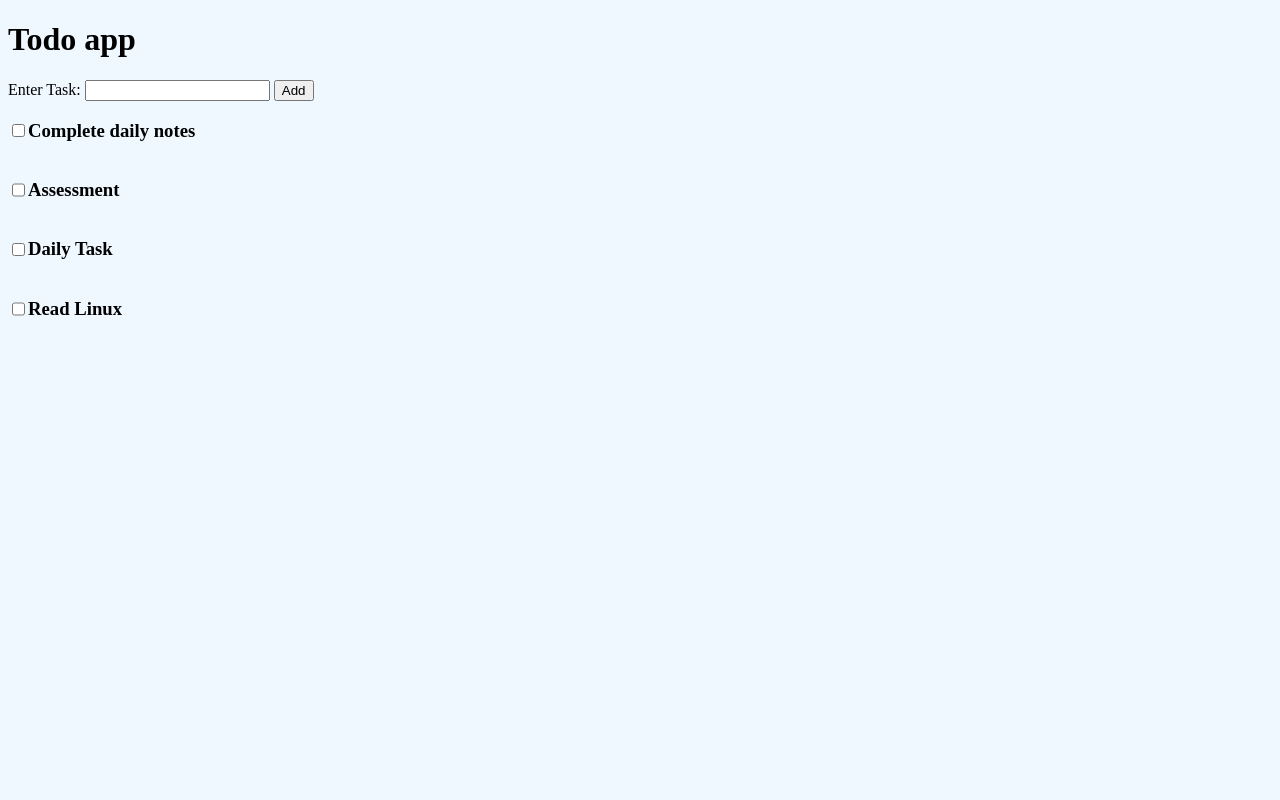
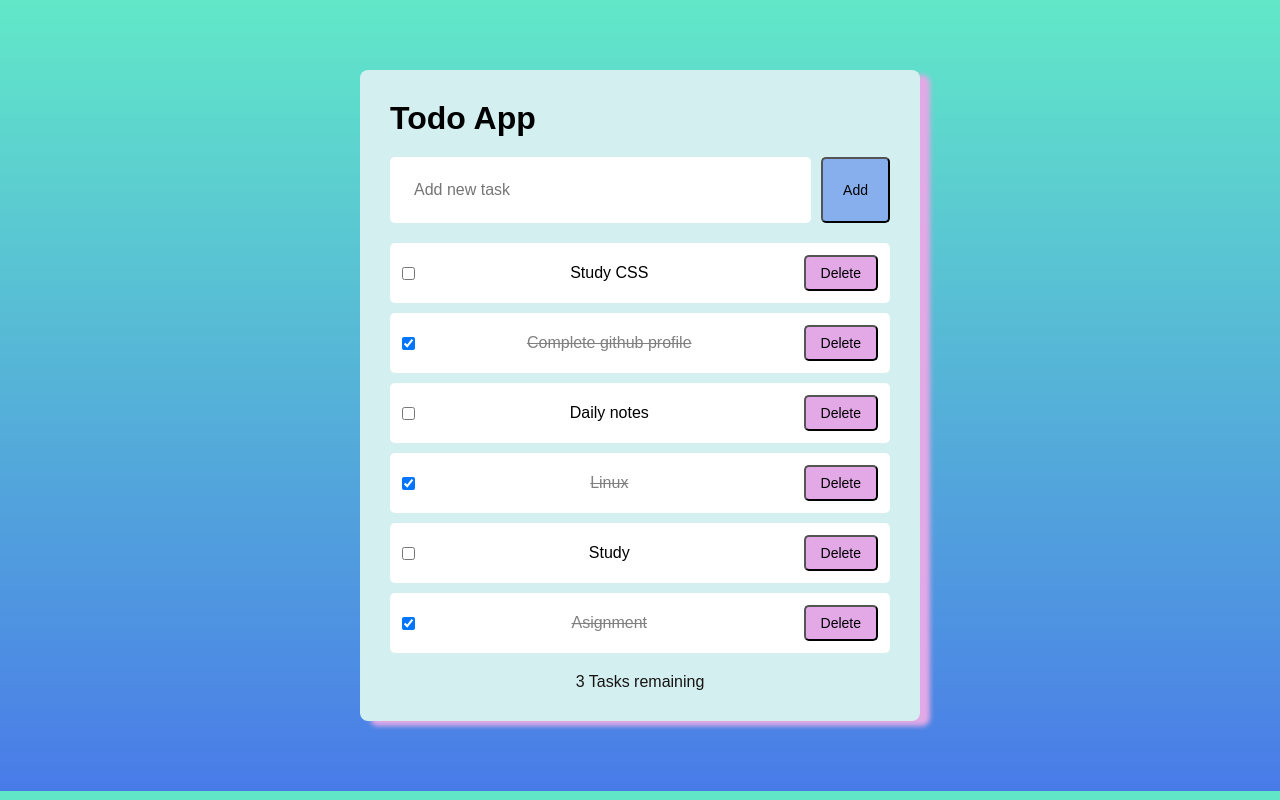
Before and after one commit to Rakshithabanapur/Todo, a plain HTML site: page index.html in a window 1280 px wide. Drawn offline with Linux system fonts and the light colour scheme.

Commit message:
added delete button

```diff
--- a/index.html
+++ b/index.html
@@ -2,36 +2,73 @@
 <html lang="en">
 <head>
     <meta charset="UTF-8">
-    <title>Todo app</title>
+    <title>Todo App</title>
     <link rel="stylesheet" href="style.css">
 </head>
 <body>
-    <h1>Todo app</h1>
-    <form onsubmit="addTodo(event)">
-    <label for="task">Enter Task:</label>
-    <input type="textbox" required>
-    <button type="button" onclick="showalert()">Add</button>
-    </form>
-<div class="list">
+    <div class="wrapper">
+        <h1>Todo App</h1>
+
+        <div class="task-input">
+            <input type="text" id="todoInput" placeholder="Add new task">
+            <button onclick="addTodo()">Add</button>
+        </div>
+
+        <div class="todo-item">
             <input type="checkbox">
-    <h3>Complete daily notes</h3>
+            <span>Study CSS</span>
+            <button class="delete-btn">Delete</button>
         </div>
-<div class="list">
+
+        <div class="todo-item-completed">
+            <input type="checkbox" checked>
+            <span>Complete github profile</span>
+            <button class="delete-btn">Delete</button>
+        </div>
+
+        <div class="todo-item">
             <input type="checkbox">
-    <h3>Assessment</h3>
+            <span>Daily notes</span>
+            <button class="delete-btn">Delete</button>
         </div>
-<div class="list">
+
+        <div class="todo-item-completed">
+            <input type="checkbox" checked>
+            <span>Linux</span>
+            <button class="delete-btn">Delete</button>
+        </div>
+
+        <div class="todo-item">
             <input type="checkbox">
-    <h3>Daily Task</h3>
+            <span>Study</span>
+            <button class="delete-btn">Delete</button>
         </div>
-<div class="list">
-    <input type="checkbox">
-    <h3>Read Linux</h3>
+
+        <div class="todo-item-completed">
+            <input type="checkbox" checked>
+            <span>Asignment</span>
+            <button class="delete-btn">Delete</button>
         </div>
+
+        <div class="count-task">
+            <p>3 Tasks remaining</p>
+        </div>
+    </div>
+
     <script>
-    function showalert(){
-        alert("Added succesfully!")
+        let todo =[];
+
+        function addTodo() {
+            alert("Added successfully!");
+            const input = document.getElementById('todoInput');
+            const text = input.value;
+
+            if(text) {
+                todo.push( {text: text, completed: false});
+                input.value = ' ';
             }
+        }
+
     </script>
 </body>
 </html>
--- a/style.css
+++ b/style.css
@@ -1,11 +1,102 @@
-.list {
-  display: flex;
+*{
+  margin: 0px;
+  padding: 0px;
+  font-family: sans-serif;
 }
 
-body{
-    align-items: center;
-    /* display:flex;
-    flex-direction: column; */
-    color:black;
-    background-color: aliceblue;
+body {
+  background: linear-gradient(to bottom, rgb(97, 232, 200) 0%, rgb(73, 123, 232) );
+  padding: 20px;
 }
+
+.wrapper{
+  background-color: rgb(211, 239, 239);
+  width: 500px;
+  height:auto;
+  margin:50px auto;
+  padding: 30px;
+  border-radius: 8px;
+  box-shadow: 10px 5px 5px rgb(226, 169, 230);
+  display: block;
+}
+
+h1{
+  margin-bottom: 20px;
+  color:rgb(0, 0, 0);
+}
+
+.task-input{
+  display:flex;
+  gap: 10px;
+  margin-bottom: 20px;
+}
+
+input[type="text"] {
+  flex:auto;
+  padding: 12px;
+  border: 12px solid rgb(255, 255, 255);
+  border-radius: 5px;
+  font-size: 16px;
+}
+
+button {
+  padding: 12px 20px;
+  background: rgb(135, 175, 238);
+  color:rgb(0, 0, 0);
+  border-radius: 5px;
+  cursor: pointer;
+  font-size: 14px;
+}
+
+button:hover {
+  background: rgb(61, 127, 233);
+}
+
+.delete-btn {
+    padding: 8px 15px;
+    background: rgb(226, 169, 230);
+    cursor: pointer;
+    font-size: 14px;
+}
+
+.delete-btn:hover {
+    background: rgb(224, 123, 232);
+}
+
+.todo-item {
+  display: flex;
+  gap: 10px;
+  align-items: center;
+  padding: 12px;
+  background: rgb(255, 255, 255);
+  border-radius: 5px;
+  margin-bottom: 10px;
+  justify-content: space-between;
+}
+
+.todo-item.span {
+  flex: auto;
+  font-size: 16px;
+}
+
+.todo-item-completed span {
+  text-decoration: line-through;
+  color:rgb(128, 128, 128);
+}
+
+.todo-item-completed {
+  display: flex;
+  gap: 10px;
+  align-items: center;
+  padding: 12px;
+  background: rgb(255, 255, 255);
+  border-radius: 5px;
+  margin-bottom: 10px;
+  justify-content: space-between;
+}
+
+.count-task {
+  margin-top: 20px;
+  text-align: center;
+  color:rgb(24, 20, 20);
+}
```
Lines whose indentation alone changed are shown as unchanged.
